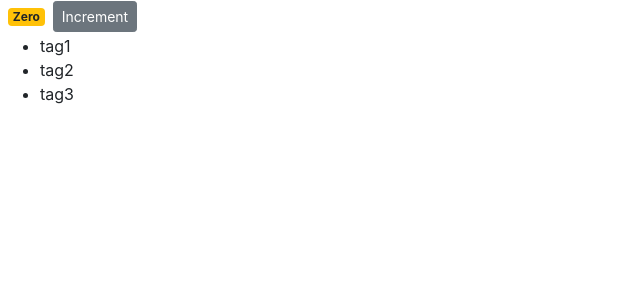
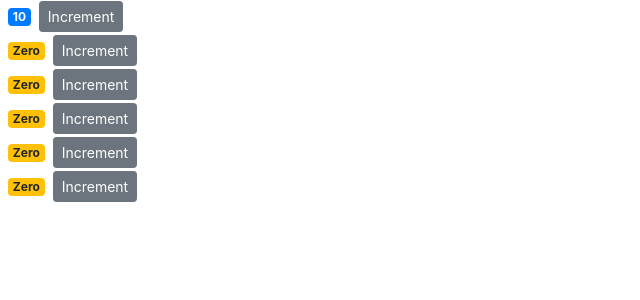
Before and after one commit to monemonesi/React_GettingStarted, a React (Create React App) app in the folder basket-app/: page / in a window 1280 px wide. Shown: the top 300 px of the page, without its empty margins (0-640 px from the left). Built offline with nearby package versions, Linux system fonts and the light colour scheme.

Commit message:
Add multiple comoponents

```diff
--- a/basket-app/src/components/counter.jsx
+++ b/basket-app/src/components/counter.jsx
@@ -2,24 +2,12 @@
 
 class Counter extends Component {
   state = {
-    count: 0,
-    tags: ["tag1", "tag2", "tag3"]
+    value: this.props.value
   };
 
-  renderTags() {
-    if (this.state.tags.length === 0) return <p>There are no tags!</p>;
-
-    return (
-      <ul>
-        {this.state.tags.map(tag => (
-          <li key={tag}>{tag}</li>
-        ))}
-      </ul>
-    );
-  }
-
   handleIncrement = () => {
-    this.setState({ count: this.state.count + 1 }); //setState tell react that there have been an update!
+    //console.log(product);
+    this.setState({ value: this.state.value + 1 }); //setState tell react that there have been an update!
   };
 
   render() {
@@ -27,24 +15,23 @@
       <div>
         <span className={this.getBadgeClasses()}>{this.formatCount()}</span>
         <button
-          onClick={this.handleIncrement}
+          onClick={() => this.handleIncrement()}
           className="btn btn-secondary btn-sm"
         >
           Increment
         </button>
-        {this.renderTags()}
       </div>
     );
   }
 
   getBadgeClasses() {
     let classes = "badge m-2 badge-"; //hold all the common classes description
-    classes += this.state.count === 0 ? "warning" : "primary";
+    classes += this.state.value === 0 ? "warning" : "primary";
     return classes;
   }
 
   formatCount() {
-    const { count } = this.state;
+    const { value: count } = this.state;
     return count === 0 ? "Zero" : count;
   }
 }
--- /dev/null
+++ b/basket-app/src/components/counters.jsx
@@ -0,0 +1,26 @@
+import React, { Component } from "react";
+import Counter from "./counter";
+
+class Counters extends Component {
+  state = {
+    counters: [
+      { id: 0, value: 10 },
+      { id: 1, value: 0 },
+      { id: 2, value: 0 },
+      { id: 3, value: 0 },
+      { id: 4, value: 0 },
+      { id: 5, value: 0 }
+    ]
+  };
+  render() {
+    return (
+      <div>
+        {this.state.counters.map(counter => (
+          <Counter key={counter.id} value={counter.value} />
+        ))}
+      </div>
+    );
+  }
+}
+
+export default Counters;
--- a/basket-app/src/index.js
+++ b/basket-app/src/index.js
@@ -4,9 +4,9 @@
 import App from "./App";
 import * as serviceWorker from "./serviceWorker";
 import "bootstrap/dist/css/bootstrap.css";
-import Counter from "./components/counter";
+import Counters from "./components/counters";
 
-ReactDOM.render(<Counter />, document.getElementById("root"));
+ReactDOM.render(<Counters />, document.getElementById("root"));
 
 // If you want your app to work offline and load faster, you can change
 // unregister() to register() below. Note this comes with some pitfalls.
```
